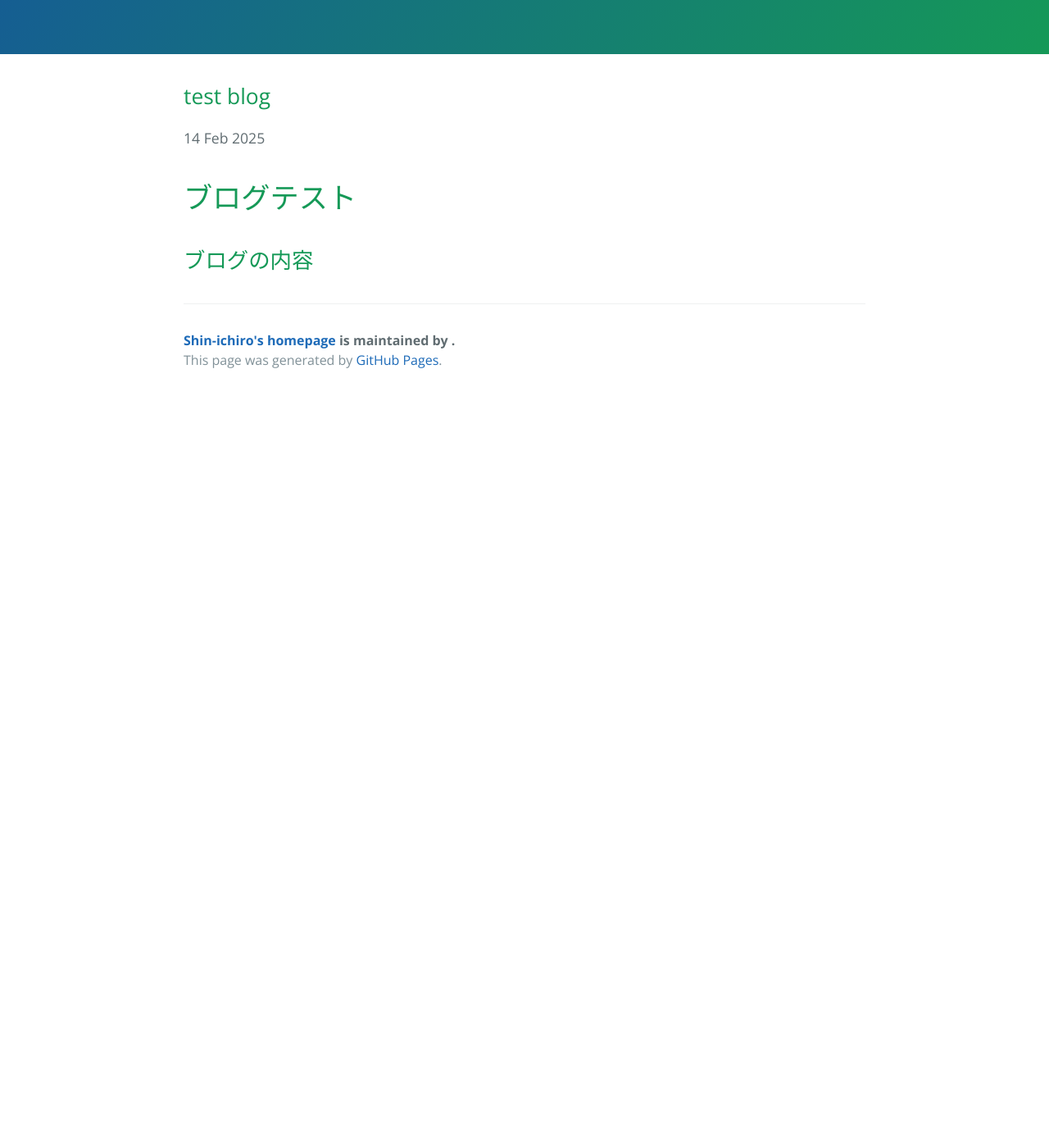
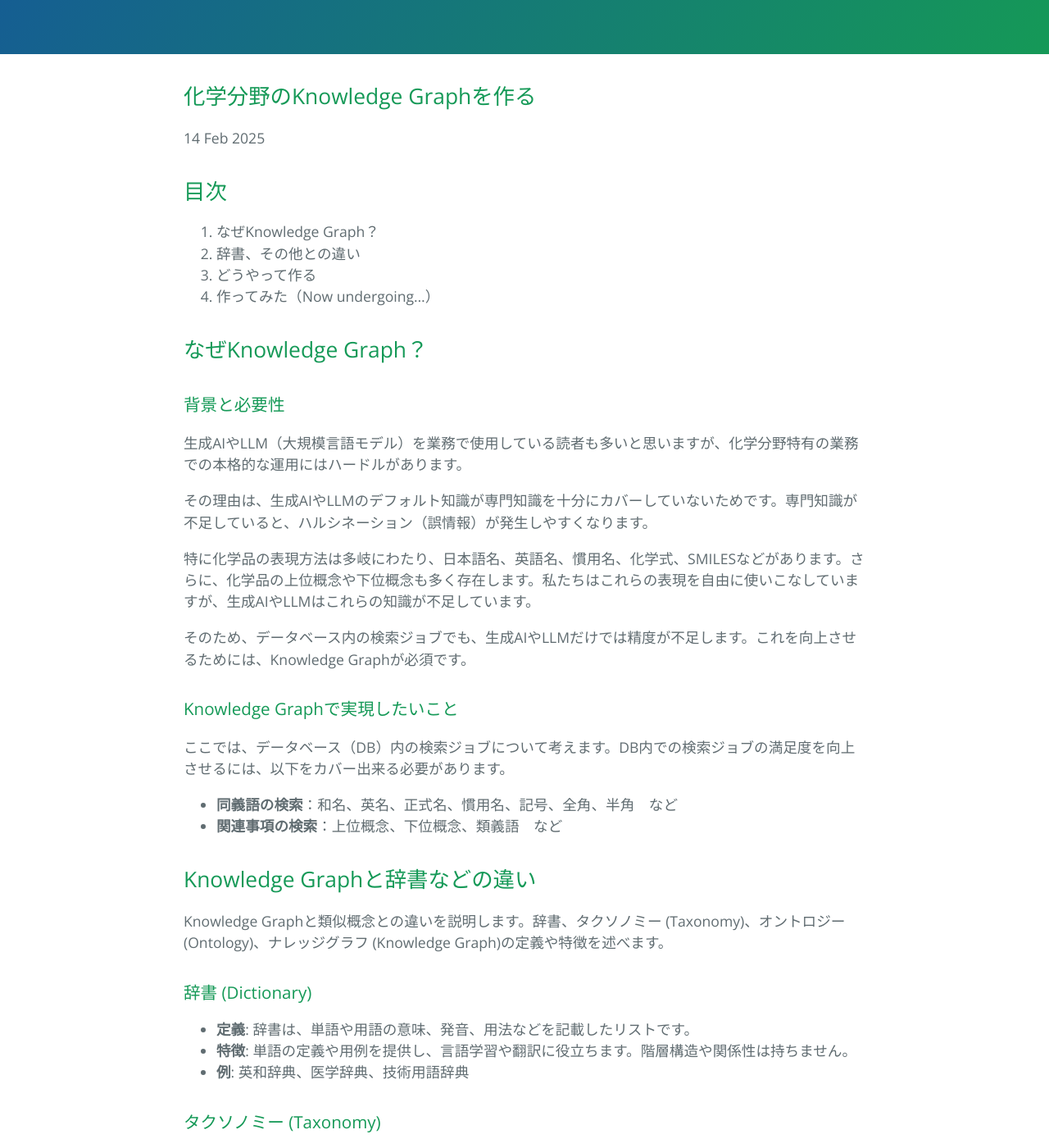
Before and after one commit to Shin-ichiro-I/Shin-ichiro-I.github.io, a Jekyll site: the page built from _posts/2025-02-14-test-blog.md, in a window 1280 px wide and 1400 px high, scrolled down 270 px. Shown: the whole window at 82% size. Built offline with Jekyll 4.4.1, drawn with Linux system fonts in a browser that asks for light colours; before the commit the page ends 900 px from its top, so only the background shows below that; some of the changed text lies outside the part shown.

Commit message:
Update 2025-02-14-test-blog.md

```diff
--- a/_posts/2025-02-14-test-blog.md
+++ b/_posts/2025-02-14-test-blog.md
@@ -1,9 +1,80 @@
 ---
 layout: post
-title: "test blog"
+title: "化学分野のKnowledge Graphを作る"
 date: 2025-02-14
 ---
 
-# ブログテスト
+## 目次
+1. なぜKnowledge Graph？
+2. 辞書、その他との違い
+3. どうやって作る
+4. 作ってみた（Now undergoing...）
 
-## ブログの内容
+## なぜKnowledge Graph？
+
+### 背景と必要性
+生成AIやLLM（大規模言語モデル）を業務で使用している読者も多いと思いますが、化学分野特有の業務での本格的な運用にはハードルがあります。
+
+その理由は、生成AIやLLMのデフォルト知識が専門知識を十分にカバーしていないためです。専門知識が不足していると、ハルシネーション（誤情報）が発生しやすくなります。
+
+特に化学品の表現方法は多岐にわたり、日本語名、英語名、慣用名、化学式、SMILESなどがあります。さらに、化学品の上位概念や下位概念も多く存在します。私たちはこれらの表現を自由に使いこなしていますが、生成AIやLLMはこれらの知識が不足しています。
+
+そのため、データベース内の検索ジョブでも、生成AIやLLMだけでは精度が不足します。これを向上させるためには、Knowledge Graphが必須です。
+
+### Knowledge Graphで実現したいこと
+ここでは、データベース（DB）内の検索ジョブについて考えます。DB内での検索ジョブの満足度を向上させるには、以下をカバー出来る必要があります。
+- **同義語の検索**：和名、英名、正式名、慣用名、記号、全角、半角　など
+- **関連事項の検索**：上位概念、下位概念、類義語　など
+
+## Knowledge Graphと辞書などの違い
+Knowledge Graphと類似概念との違いを説明します。辞書、タクソノミー (Taxonomy)、オントロジー (Ontology)、ナレッジグラフ (Knowledge Graph)の定義や特徴を述べます。
+
+### 辞書 (Dictionary)
+- **定義**: 辞書は、単語や用語の意味、発音、用法などを記載したリストです。
+- **特徴**: 単語の定義や用例を提供し、言語学習や翻訳に役立ちます。階層構造や関係性は持ちません。
+- **例**: 英和辞典、医学辞典、技術用語辞典
+
+### タクソノミー (Taxonomy)
+- **定義**: タクソノミーは、対象を階層的に分類するための体系です。生物学における分類体系が有名ですが、情報科学や他の分野でも使用されます。
+- **特徴**: 階層構造を持ち、親子関係（上位・下位関係）で分類されます。
+- **例**: 動物界 > 脊椎動物門 > 哺乳綱 > 霊長目 > ヒト科 > ヒト属 > ヒト
+
+### オントロジー (Ontology)
+- **定義**: オントロジーは、特定の領域における概念とその関係を形式的に定義したものです。知識の表現と共有を目的としています。
+- **特徴**: 概念間の関係を詳細に定義し、論理的な推論が可能です。タクソノミーよりも複雑な関係を表現できます。
+- **例**: 医療オントロジーでは、病気、症状、治療法などの概念とそれらの関係を定義します。
+
+### ナレッジグラフ (Knowledge Graph)
+- **定義**: ナレッジグラフは、知識をグラフ構造で表現したものです。ノードが概念やエンティティを表し、エッジがそれらの関係を表します。
+- **特徴**: 概念やエンティティ間の多様な関係を視覚的に表現し、データの連携や検索に利用されます。
+- **例**: Googleのナレッジグラフは、検索結果に関連する情報を統合して表示します。
+
+    #### オントロジーとナレッジグラフの違い
+    - **オントロジー**は、概念とその関係を形式的に定義するための枠組みです。
+    - **ナレッジグラフ**は、オントロジーを基にして構築されることが多く、知識をグラフ構造で視覚的に表現します。
+
+    つまり、オントロジーはナレッジグラフの基盤となるものであり、ナレッジグラフはオントロジーを活用して知識を視覚的に表現する手段です。
+
+#### まとめ
+- 辞書（和英辞書や化学辞典）があれば**同義語**はカバーできます。
+- しかし、辞書だけでは**上位概念、下位概念、関係性の検索**が伴う**関連事項の推薦**は難しいです。
+- 幅広い知識をグラフ化した**Knowledge Graph**があれば、やりたいことをカバーできます。
+
+## どうやって作る？
+適当な化学用のフリーのKnowledge Graphがあればよいのですが、見つからないため、自分で作ることにしました。特に、日本語をベースとしたKnowledge Graphは見当たらないので、以下の手順で作成します。
+
+1. **情報源の特定**：幅広い知識獲得のために複数の情報源を使用することが好ましいです。**その重要性を説明。**
+2. **情報源からデータのダウンロード**：サーバー負荷に配慮してプログラミングを行います。*その方法**
+3. **ダウンロードデータの整理**：Knowledge Graphに使える形（JSON形式など）に成形します。**その方法**
+
+## 作ってみた（Now undergoing...）
+
+- 実際の作成プロセス: 具体的な手順やツールの紹介。
+- 結果の評価: 作成したKnowledge Graphの評価や改善点。
+
+---
+
+追加提案
+- 導入部分: 簡単な導入部分を追加し、読者に対してこの記事の目的や重要性を説明します。
+- 具体例や図解: 具体的な例や図解を追加して、読者が理解しやすいようにします。
+- 用語集: 専門用語の簡単な説明をまとめた用語集を追加すると、読者の理解を助けます。
```
